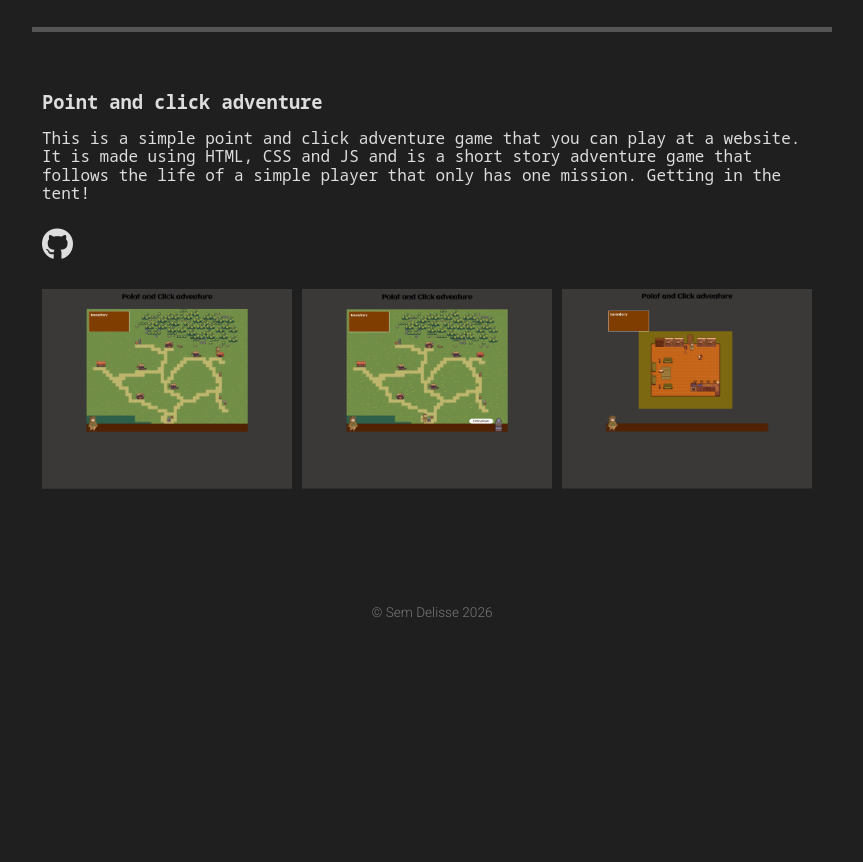
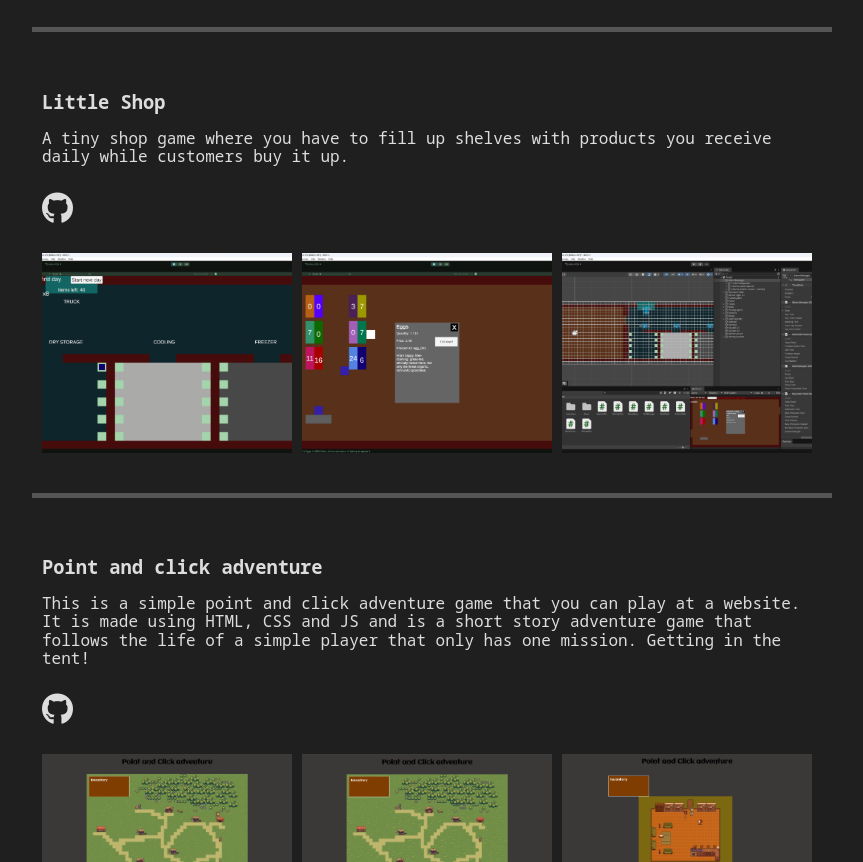
Before and after one commit to SemDelisse/PersonalWebsite, a plain HTML site: page projects.html in a window 1280 px wide. Shown: the part 2636-3498 px from the top of the page, without its empty margins (208-1071 px from the left). Before the commit the page ends 3332 px from the top, so only its background shows below. Drawn offline with nearby package versions, Linux system fonts and the light colour scheme; a script that the page names is missing.

Commit message:
Added new tiny shop game to projects

```diff
--- a/projects.html
+++ b/projects.html
@@ -192,6 +192,35 @@
 
                         <hr class="project-divider">
 
+                        <section class="project" id="Little shop">
+                            <div>
+                                <h3 class="scramble">Little Shop</h3>
+                                <p class="scramble">A tiny shop game where you have to fill up shelves with products you
+                                    receive daily while customers buy it up.
+                                </p>
+                                <div class="btn-row">
+                                    <a class="btn link" href="https://github.com/SemDelisse/Little-Shop" target="_blank"
+                                        rel="Little Shop GitHub">
+                                        <i class="fab fa-github"></i>
+                                    </a>
+                                </div>
+                            </div>
+
+                            <div class="gallery-container">
+                                <div class="gallery">
+                                    <img src="assets/backstorage.png" alt="The backstorage layout in game"
+                                        class="gallery-item">
+                                    <img src="assets/Open shop - customers and shelve info.png"
+                                        alt="Picture of when the shop is open with customers walking around and shelve information"
+                                        class="gallery-item">
+                                    <img src="assets/Unity picture of shop and gamemanager.png"
+                                        alt="Unity setup and gamemanager" class="gallery-item">
+                                </div>
+                            </div>
+                        </section>
+
+                        <hr class="project-divider">
+
                         <section class="project" id="Point and click adventure">
                             <div>
                                 <h3 class="scramble">Point and click adventure</h3>
```
Also changed, not shown: assets/Open shop - customers and shelve info.png (added), assets/Unity picture of shop and gamemanager.png (added), assets/backstorage.png (added).
